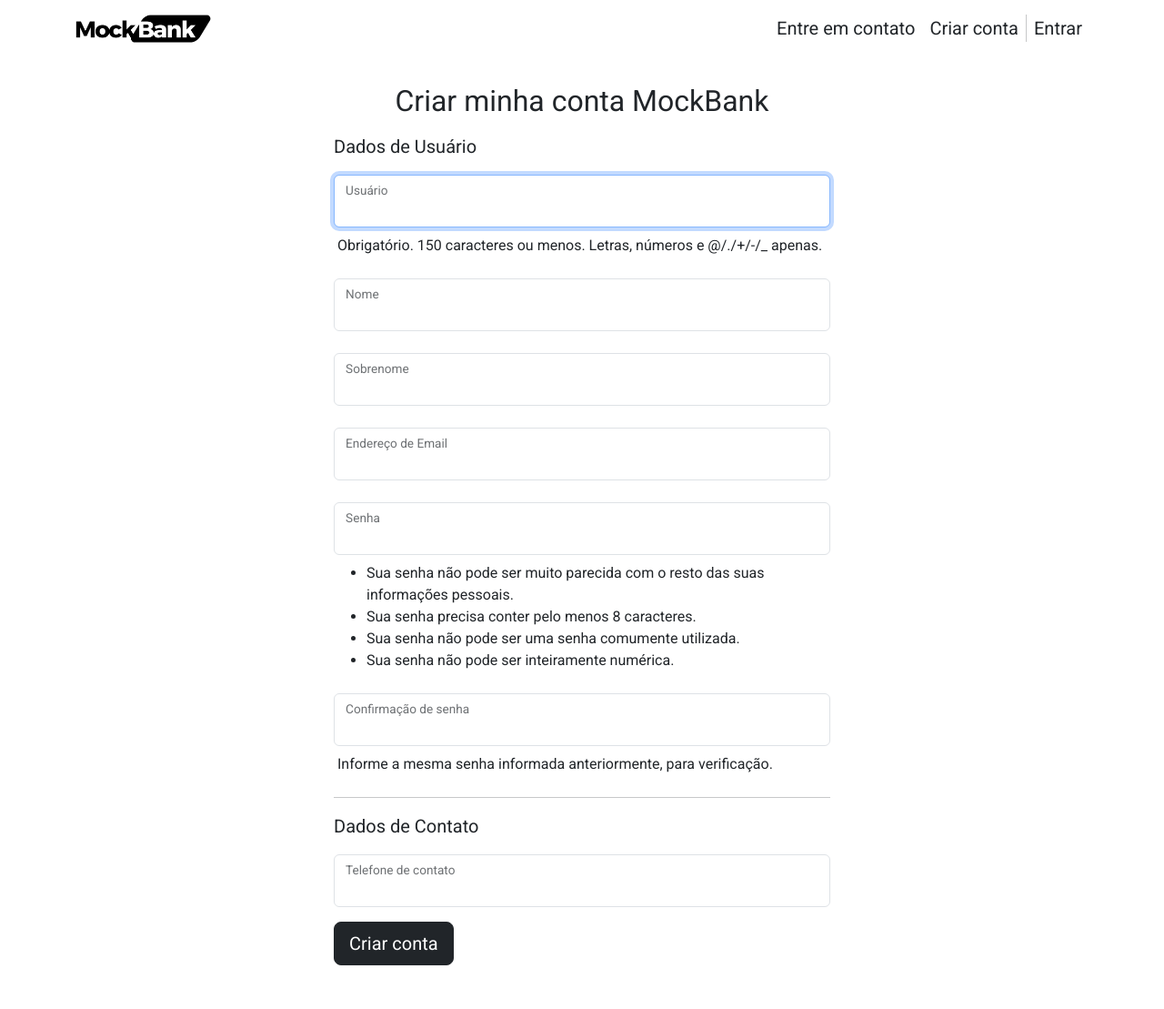
After one commit to luixmartins/mockbank, a Django app: page /user/create/ in a window 1280 px wide. The commit adds this page. Shown: the whole page at 91% size. Run offline with Django 5.2, Linux system fonts and the light colour scheme.

Commit message:
create user registration page

```diff
--- a/base_templates/partials/_navbar.html
+++ b/base_templates/partials/_navbar.html
@@ -2,22 +2,35 @@
 
 <nav class="navbar navbar-expand-sm">
     <div class="container">
-        <a href={% url "home:home" %} class="navbar-brand d-flex align-items-center">
+        <a href={% if user.is_authenticated %}{% url "user:home" %}{% else %}{% url "home:home" %}{% endif %}
+            class="navbar-brand d-flex align-items-center">
+
             <img src={% static "img/mockbank_logo_minimal.png" %} alt="MockBank Logo" width="150px">
         </a>
+
+        <div class="collapse navbar-collapse justify-content-end" id="menuNavbar">
+            <div class="navbar-nav float-end">
+                <a href={% url "home:contact_us" %} class="nav-link text-dark fs-5 d-none d-md-block">Entre em contato</a>
+
+                {% if user.is_authenticated %}
+                <div class="vr mt-2 d-none d-sm-block" style="height: 30px;"></div>
+                <a href={% url "user:profile" %} class="nav-link text-dark fs-5">Meu Perfil</a>
+                <a href={% url "user:logout" %} class="nav-link text-dark fs-5">Sair</a>
+                {% else %}
+                    <a href={% url "user:create" %} class="nav-link text-dark fs-5">Criar conta</a>
+                    <div class="vr mt-2 d-none d-sm-block" style="height: 30px;"></div>
+                    <a href={% url "user:login" %} class="nav-link text-dark fs-5">Entrar</a>
+                {% endif %}
+
+            </div>
+        </div>
+
         <a href={% url "home:contact_us" %} class="nav-link text-dark fs-5 d-md-none">Entre em contato</a>
         <button class="navbar-toggler" type="button" data-bs-toggle="collapse" data-bs-target="#menuNavbar">
             <span class="navbar-toggler-icon"></span>
         </button>
 
-        <div class="collapse navbar-collapse justify-content-end" id="menuNavbar">
-            <div class="navbar-nav float-end">
-                <a href={% url "home:contact_us" %} class="nav-link text-dark fs-5 d-none d-md-block">Entre em contato</a>
-                <a href={% url "user:login" %} class="nav-link text-dark fs-5">Entrar</a>
-                <div class="vr mt-2 d-none d-sm-block" style="height: 30px;"></div>
-                <a href="#" class="nav-link text-dark fs-5">Criar conta</a>
-            </div>
-        </div>
+
 
     </div>
 </nav>
--- a/project/urls.py
+++ b/project/urls.py
@@ -5,5 +5,5 @@ urlpatterns = [
     path('admin/', admin.site.urls),
 
     path('', include('home.urls')),
-    path('user/', include('user.urls')),
+    path('', include('user.urls')),
 ]
--- a/user/forms.py
+++ b/user/forms.py
@@ -1,14 +1,10 @@
 from typing import Any
 from django import forms
 from django.contrib.auth.models import User
-from django.contrib.auth.forms import AuthenticationForm
+from django.contrib.auth.forms import AuthenticationForm, UserCreationForm
 from django.core.exceptions import ValidationError
 
 from user.models import User as UserModel
-
-import re
-
-EMAIL_REGEX = r"(^[a-zA-Z0-9_.+-]+@[a-zA-Z0-9-]+\.[a-zA-Z0-9-.]+$)"
 
 class UserLoginForm(AuthenticationForm):
     def __init__(self,  *args, **kwargs):
@@ -18,49 +14,55 @@ class UserLoginForm(AuthenticationForm):
         self.fields['password'].widget.attrs['class'] = 'form-control'
 
 class UserRegisterForm(forms.ModelForm):
+    def __init__(self, *args, **kwargs):
+        super(UserRegisterForm, self,).__init__(*args, **kwargs)
+
+        self.label_suffix = ''
     class Meta:
         model = UserModel
         fields = ('user_phone', )
         labels = {
-            'user_phone': 'Telefone',
+            'user_phone': 'Telefone de contato',
         }
 
         widgets = {
-
+            'user_phone': forms.TextInput(attrs={
+                'class': 'form-control',
+            }),
         }
 
+class MemberRegisterForm(UserCreationForm):
+    def __init__(self, *args, **kwargs):
+        super(MemberRegisterForm, self).__init__(*args, **kwargs)
 
-class UserAuthRegisterForm(forms.Form):
+        self.fields['username'].widget.attrs['class'] = 'form-control'
+        self.fields['password1'].widget.attrs['class'] = 'form-control'
+        self.fields['password2'].widget.attrs['class'] = 'form-control'
+
+        self.label_suffix = ''
+
     class Meta:
         model = User
-        fields = (
-            'first_name', 'last_name', 'email',
-            'username', 'password1', 'password2',
-        )
+        fields = ('username', 'first_name', 'last_name',
+                  'email', 'password1', 'password2', )
 
         labels = {
-            'first_name': "Nome",
-            'last_name': "Sobrenome",
-            'email': 'Email',
-            'username': "Usuário",
-            'password1': "Senha",
-            'password2': "Confirmação de senha",
+            'username': 'Usuário',
+            'first_name': 'Nome',
+            'last_name': 'Sobrenome',
+            'email': 'Endereço de Email',
+            'password1': 'Senha',
+            'password2': 'Confirmação de senha',
         }
 
         widgets = {
-
+            'first_name': forms.TextInput(attrs={
+                'class': 'form-control',
+            }),
+            'last_name': forms.TextInput(attrs={
+                'class': 'form-control',
+            }),
+            'email': forms.EmailInput(attrs={
+                'class': 'form-control',
+            }),
         }
-
-    def clean_email(self):
-        email = self.cleaned_data.get('email')
-
-        if email and not re.match(EMAIL_REGEX, email):
-            self.add_error(
-                'txtEmail',
-                ValidationError(
-                    'Email inválido',
-                    code='invalid',
-                ),
-            )
-
-        return email
--- /dev/null
+++ b/user/templates/create.html
@@ -0,0 +1,55 @@
+{% extends "global/base.html" %}
+
+{% block content %}
+
+<main style="margin-top: 30px;">
+    <div class="container mb-5">
+        <h2 class="mb-3 text-center">Criar minha conta MockBank</h2>
+        <div class="row justify-content-center">
+            <form action="" class="col-sm-10 col-md-8 col-lg-6" method="POST">
+                {% csrf_token %}
+
+                {{ user_form.non_field_errors }}
+                {{ member_form.non_field_errors }}
+
+
+                <p class="lead"> Dados de Usuário </p>
+                {% for field in member_form %}
+
+                <div class="mb-3">
+                    {{field.errors}}
+                </div>
+
+                <div class="form-floating mb-4">
+                    {{field}}
+                    <label for={{field.id}}>
+                        {{field.label_tag}}
+                    </label>
+                    <div class="list-unstyled mt-2 ms-1 fs-6">
+                        {{field.help_text }}
+                    </div>
+
+
+                </div>
+                {% endfor %}
+
+                <hr>
+                <p class="lead"> Dados de Contato </p>
+                {% for field in user_form %}
+                <div class="form-floating mb-3">
+                    {{field.errors}}
+                    {{field}}
+                    <label for={{field.id}}>
+                        {{field.label_tag}}
+                    </label>
+                </div>
+                {% endfor %}
+
+                <button class="btn btn-lg btn-dark" type="submit">
+                    Criar conta
+                </button>
+            </form>
+        </div>
+    </div>
+</main>
+{% endblock content %}
--- a/user/urls.py
+++ b/user/urls.py
@@ -6,5 +6,8 @@ app_name = 'user'
 
 urlpatterns = [
     path('login/', views.loginUser, name='login'),
+    path('logout/', views.logoutUser, name='logout'),
     path('home/', views.home, name='home'),
+    path('user/create/', views.createUser, name='create'),
+    path('home/profile/', views.profileUser, name='profile'),
 ]
--- a/user/views.py
+++ b/user/views.py
@@ -1,15 +1,17 @@
+from django.http import HttpResponse
 from django.shortcuts import render, redirect
-from django.contrib import auth
+from django.contrib import auth, messages
 from django.contrib.auth.decorators import login_required
 
-from user.forms import *
+
+from user import forms
 
 def loginUser(request):
     if request.user.is_authenticated:
         redirect('userHome.html')
 
     if request.method == 'POST':
-        form = UserLoginForm(request, request.POST)
+        form = forms.UserLoginForm(request, request.POST)
 
         if form.is_valid():
             user = form.get_user()
@@ -24,11 +26,50 @@ def loginUser(request):
         return render(request, 'login.html', context)
 
     context = {
-        'form': UserLoginForm()
+        'form': forms.UserLoginForm()
     }
 
     return render(request, 'login.html', context)
 
 @login_required
+def logoutUser(request):
+    auth.logout(request)
+
+    return redirect('home:home')
+
+def createUser(request):
+    if request.method == 'POST':
+        user_form = forms.UserRegisterForm(request.POST)
+        member_form = forms.MemberRegisterForm(request.POST)
+
+        if user_form.is_valid() and member_form.is_valid():
+            member = member_form.save()
+            user = user_form.save(commit=False)
+
+            user.owner = member
+            user.save()
+
+            messages.success(request, f"Sua conta foi criada Sr(a) { member.first_name }, ficamos felizes em ter você aqui!")
+
+            return redirect('user:login')
+        context = {
+            'user_form': user_form,
+            'member_form': member_form,
+        }
+
+        return render(request, 'create.html', context)
+
+    context = {
+        'user_form': forms.UserRegisterForm(),
+        'member_form': forms.MemberRegisterForm(),
+    }
+
+    return render(request, 'create.html', context)
+
+@login_required
 def home(request):
     return render(request, 'home.html', {'user': request.user})
+
+@login_required
+def profileUser(request):
+    ...
```
Also changed, not shown: base_templates/user/base.html (deleted, +0 -12 lines), user/templates/login.html (+13 -3 lines), db.sqlite3, home/migrations/0001_initial.py, user/migrations/0001_initial.py.
